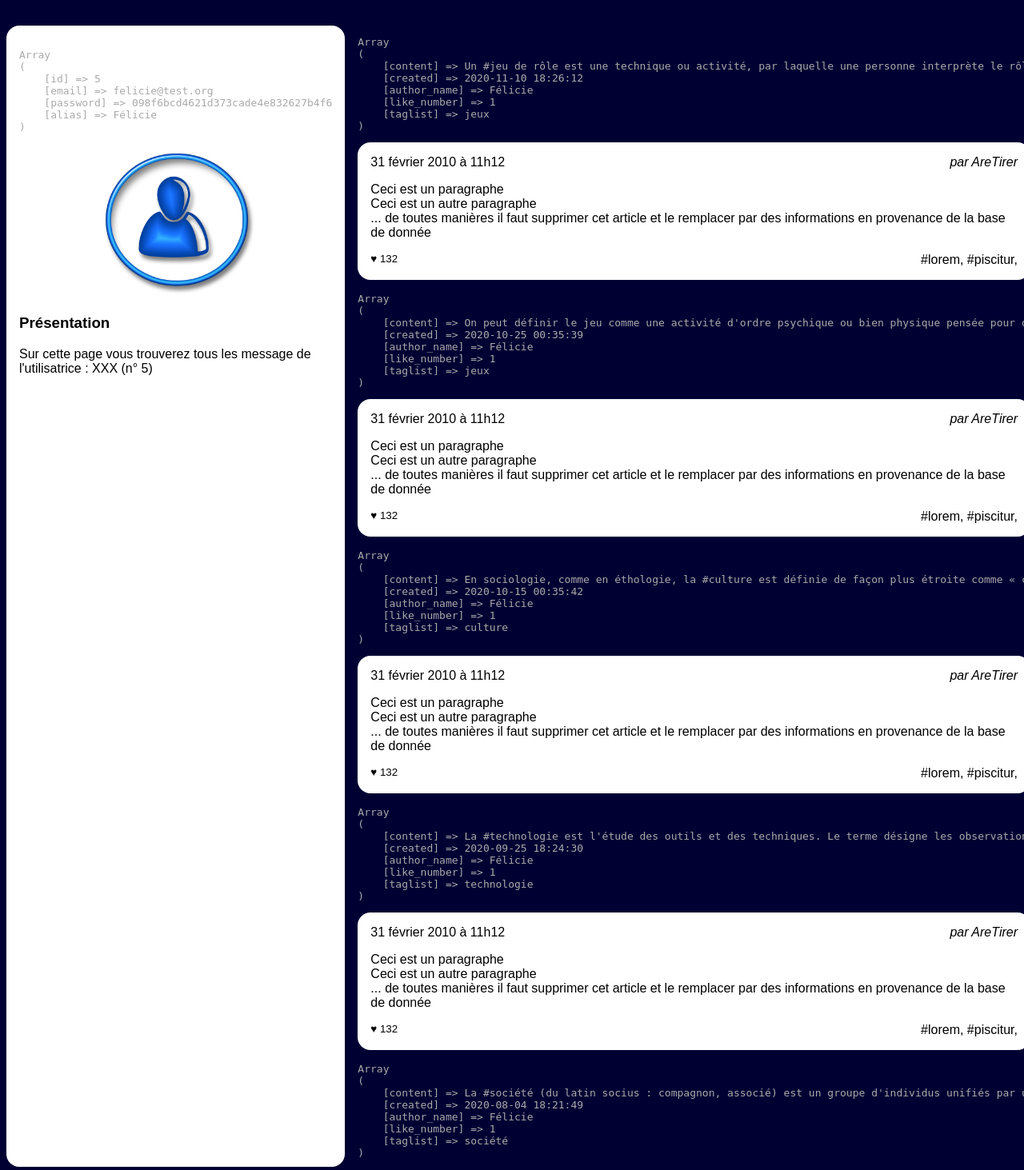
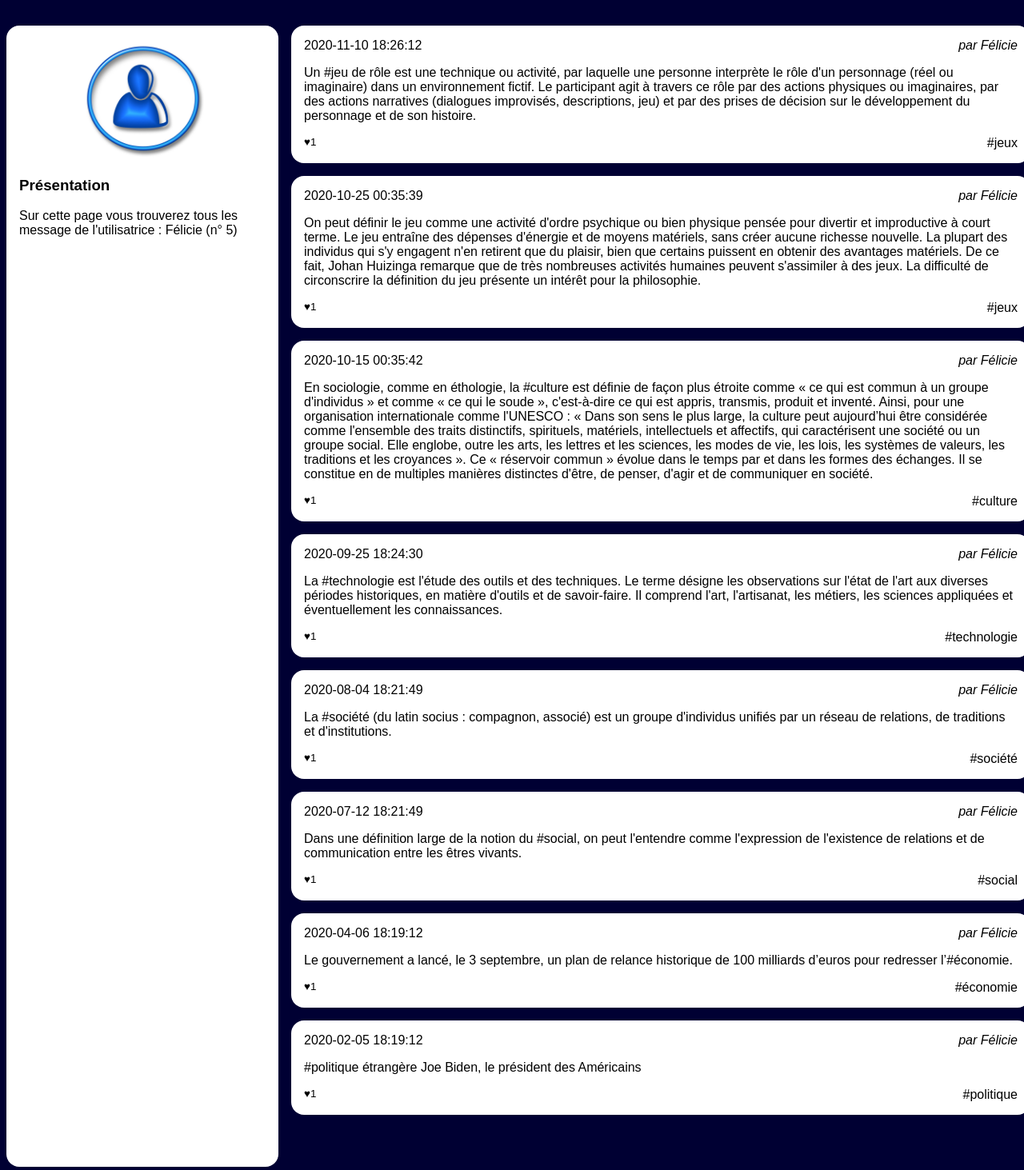
Before and after one commit to adatechschool/reseau-social-php-aurelien-axel-alexandre, a PHP site: page /Niveau1/wall.php?user_id=5 in a window 1280 px wide. Shown: the part 90-1553 px from the top of the page at 80% size. Run offline with PHP 8.4, Linux system fonts and the light colour scheme; data comes from the database, SQL or seed files in the repository.

Commit message:
wall.php ok

```diff
--- a/Niveau1/wall.php
+++ b/Niveau1/wall.php
@@ -27,7 +27,7 @@
         </header>
         <div id="wrapper">
             <?php
-            /**
+            /*
              * Etape 1: Le mur concerne un utilisateur en particulier
              * La première étape est donc de trouver quel est l'id de l'utilisateur
              * Celui ci est indiqué en parametre GET de la page sous la forme user_id=...
@@ -37,7 +37,7 @@
             $userId =intval($_GET['user_id']);
             ?>
             <?php
-            /**
+            /*
              * Etape 2: se connecter à la base de donnée
              */
             $mysqli = new mysqli("localhost", "root", "root", "socialnetwork");
@@ -45,26 +45,26 @@
 
             <aside>
                 <?php
-                /**
+                /*
                  * Etape 3: récupérer le nom de l'utilisateur
                  */
                 $laQuestionEnSql = "SELECT * FROM users WHERE id= '$userId' ";
                 $lesInformations = $mysqli->query($laQuestionEnSql);
                 $user = $lesInformations->fetch_assoc();
-                //@todo: afficher le résultat de la ligne ci dessous, remplacer XXX par l'alias et effacer la ligne ci-dessous
-                echo "<pre>" . print_r($user, 1) . "</pre>";
+                //todo: afficher le résultat de la ligne ci dessous, remplacer XXX par l'alias et effacer la ligne ci-dessous
+                // echo "<pre>" . print_r($user, 1) . "</pre>";
                 ?>
                 <img src="user.jpg" alt="Portrait de l'utilisatrice"/>
                 <section>
                     <h3>Présentation</h3>
-                    <p>Sur cette page vous trouverez tous les message de l'utilisatrice : XXX
+                    <p>Sur cette page vous trouverez tous les message de l'utilisatrice : <?php echo $user['alias'] ?>
                         (n° <?php echo $userId ?>)
                     </p>
                 </section>
             </aside>
             <main>
                 <?php
-                /**
+                /*
                  * Etape 3: récupérer tous les messages de l'utilisatrice
                  */
                 $laQuestionEnSql = "
@@ -91,29 +91,30 @@
                 while ($post = $lesInformations->fetch_assoc())
                 {
 
-                    echo "<pre>" . print_r($post, 1) . "</pre>";
+                    // echo "<pre>" . print_r($post, 1) . "</pre>";
                     ?>
                     <article>
                         <h3>
-                            <time datetime='2020-02-01 11:12:13' >31 février 2010 à 11h12</time>
+                            <time><?php echo $post['created'] ?></time>
                         </h3>
-                        <address>par AreTirer</address>
+                        <address><?php echo 'par ' . $post['author_name'] ?></address>
                         <div>
-                            <p>Ceci est un paragraphe</p>
-                            <p>Ceci est un autre paragraphe</p>
-                            <p>... de toutes manières il faut supprimer cet
-                                article et le remplacer par des informations en
-                                provenance de la base de donnée</p>
+                            <p><?php echo $post['content'] ?></p>
                         </div>
                         <footer>
-                            <small>♥ 132</small>
-                            <a href="">#lorem</a>,
-                            <a href="">#piscitur</a>,
+                            <small><?php echo '♥' . $post['like_number'] ?></small>
+
+                            <?php
+                                $tags = explode(',', $post['taglist']);
+                                foreach ($tags as $tag) {
+                                    echo '<a href="#">#' . trim($tag) . '</a> ';
+                                }
+                            ?>
                         </footer>
                     </article>
-                <?php } ?>
-
-
+                <?php
+            }
+            ?>
             </main>
         </div>
     </body>
```
